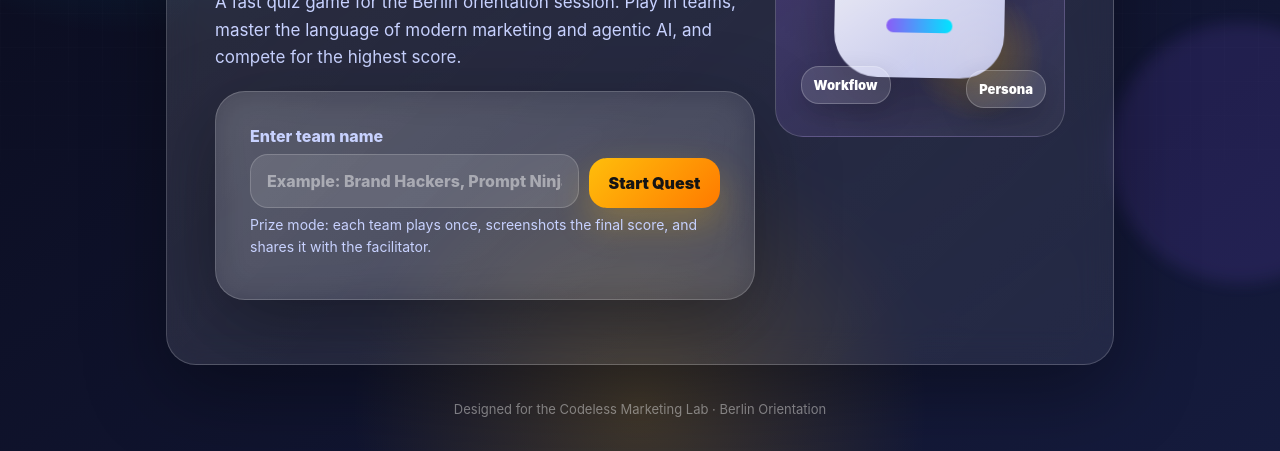
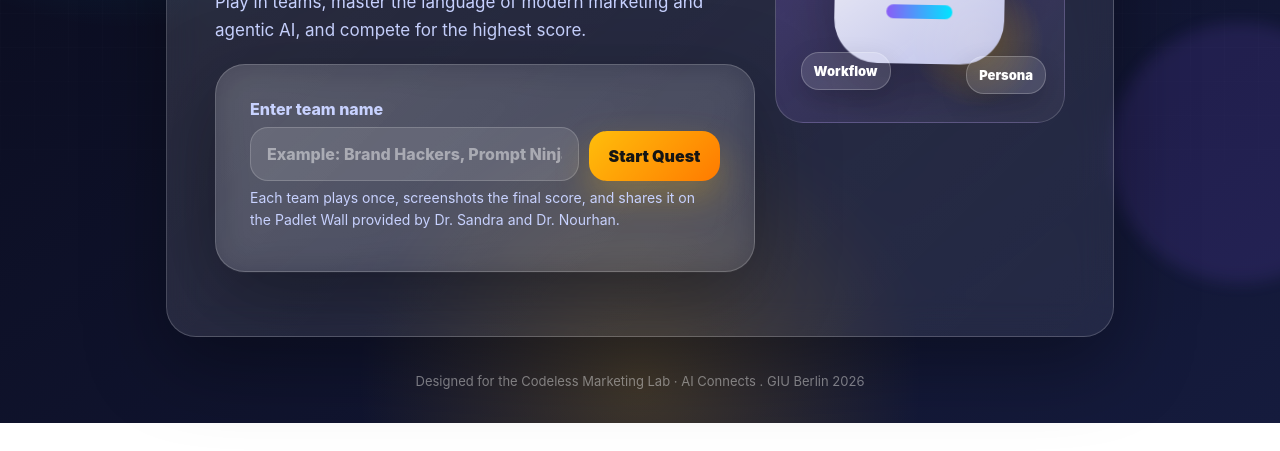
Before and after one commit to hamdinourhan/cmlquest, a plain HTML site: page index.html in a window 1280 px wide. Shown: the part 395-846 px from the top of the page. After the commit the page ends 818 px from the top, so only its background shows below. Drawn offline with Linux system fonts and the light colour scheme.

Commit message:
Update index.html

```diff
--- a/index.html
+++ b/index.html
@@ -519,7 +519,7 @@
         <div class="kicker">🧠 Marketing × Agentic AI × No-Code</div>
         <h1>The Codeless Marketing Lab Quest</h1>
         <p>
-          A fast quiz game for the Berlin orientation session. Play in teams, master the language of modern marketing and agentic AI, and compete for the highest score.
+          Play in teams, master the language of modern marketing and agentic AI, and compete for the highest score.
         </p>
         <div class="card" style="margin-top:20px;">
           <label for="teamName">Enter team name</label>
@@ -527,7 +527,7 @@
             <input id="teamName" placeholder="Example: Brand Hackers, Prompt Ninjas, Agent Squad" maxlength="32" />
             <button class="gold" onclick="startGame()">Start Quest</button>
           </div>
-          <p class="mini">Prize mode: each team plays once, screenshots the final score, and shares it with the facilitator.</p>
+          <p class="mini">Each team plays once, screenshots the final score, and shares it on the Padlet Wall provided by Dr. Sandra and Dr. Nourhan.</p>
         </div>
       </div>
 
@@ -581,7 +581,7 @@
       </div>
 
       <div class="leader-note">
-        🏆 <strong>Prize instruction:</strong> take a screenshot of this final screen and submit it to the facilitator. Highest score wins. If two teams tie, use accuracy and best streak as tie-breakers.
+        🏆 <strong>Prize instruction:</strong> take a screenshot of this final screen and submit it on the provided Padlet Wall. Highest score wins. If two teams tie, use accuracy and best streak as tie-breakers.
       </div>
 
       <br>
@@ -597,7 +597,7 @@
     </div>
   </section>
 
-  <div class="footer">Designed for the Codeless Marketing Lab · Berlin Orientation</div>
+  <div class="footer">Designed for the Codeless Marketing Lab · AI Connects . GIU Berlin 2026 </div>
 </div>
 
 <script>
```
